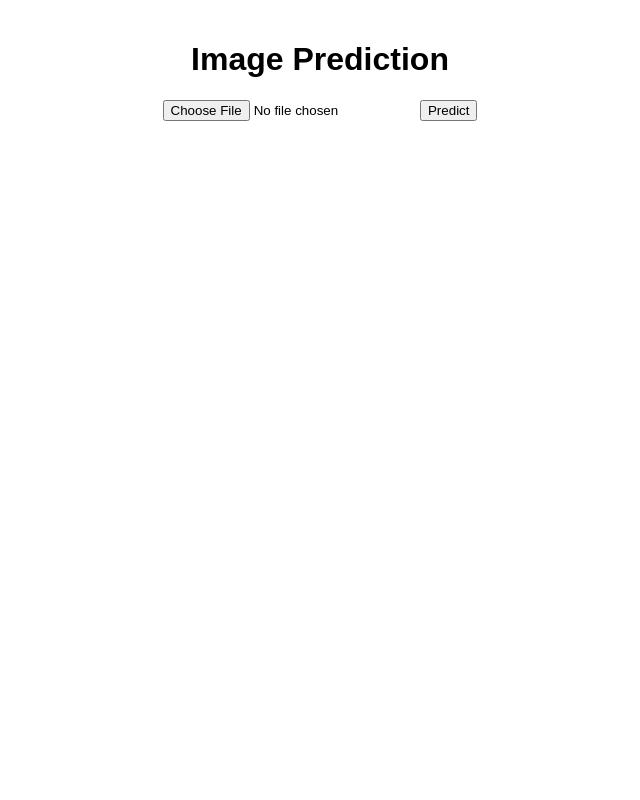
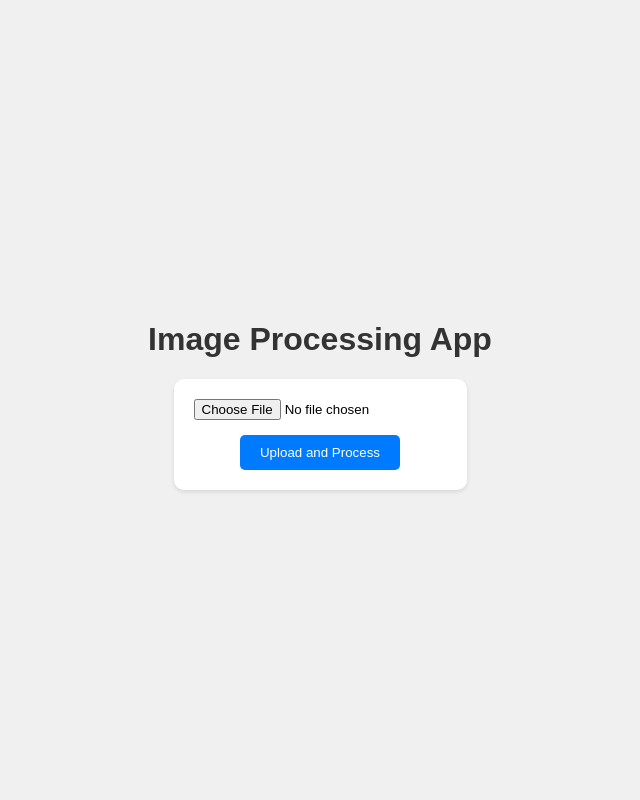
Before and after one commit to Arshdhanani/api-pipe, a Flask app: page / in a window 1280 px wide. Shown: the whole page, without its empty margins (320-960 px from the left). Run offline with Flask 3, Linux system fonts and the light colour scheme.

Commit message:
Update index.html

```diff
--- a/templates/index.html
+++ b/templates/index.html
@@ -3,42 +3,75 @@
 <head>
     <meta charset="UTF-8">
     <meta name="viewport" content="width=device-width, initial-scale=1.0">
-    <title>Image Prediction</title>
+    <title>Image Processing App</title>
     <style>
         body {
             font-family: Arial, sans-serif;
+            background-color: #f0f0f0;
+            display: flex;
+            flex-direction: column;
+            align-items: center;
+            justify-content: center;
+            height: 100vh;
             margin: 0;
+        }
+        h1 {
+            color: #333;
+        }
+        form {
+            background: #fff;
             padding: 20px;
+            border-radius: 10px;
+            box-shadow: 0 2px 4px rgba(0,0,0,0.1);
             display: flex;
             flex-direction: column;
             align-items: center;
         }
-        #image-form {
-            margin-bottom: 20px;
+        input[type="file"] {
+            margin-bottom: 15px;
         }
-        #output-image {
+        button {
+            padding: 10px 20px;
+            border: none;
+            background: #007bff;
+            color: white;
+            border-radius: 5px;
+            cursor: pointer;
+        }
+        button:hover {
+            background: #0056b3;
+        }
+        #outputImage {
+            margin-top: 20px;
             max-width: 100%;
-            border: 1px solid #ddd;
-            margin-top: 20px;
+            border: 2px solid #ddd;
+            border-radius: 10px;
+            display: none;
+        }
+        .error {
+            color: red;
+            margin-top: 10px;
         }
     </style>
 </head>
 <body>
-    <h1>Image Prediction</h1>
-    <form id="image-form">
-        <input type="file" id="image-input" accept="image/*" required>
-        <button type="submit">Predict</button>
+    <h1>Image Processing App</h1>
+    <form id="uploadForm">
+        <input type="file" id="imageInput" accept="image/*" required />
+        <button type="submit">Upload and Process</button>
     </form>
-    <div id="result">
-        <img id="output-image" src="" alt="Output Image" style="display:none;">
-    </div>
+    <img id="outputImage" src="" alt="Processed Image" />
+    <div id="errorMessage" class="error"></div>
 
     <script>
-        document.getElementById('image-form').addEventListener('submit', async function(event) {
+        document.getElementById('uploadForm').addEventListener('submit', async function(event) {
             event.preventDefault();
-            const imageInput = document.getElementById('image-input');
+            const imageInput = document.getElementById('imageInput');
+            const errorMessage = document.getElementById('errorMessage');
+            const outputImage = document.getElementById('outputImage');
+
             if (imageInput.files.length === 0) {
-                alert('Please select an image.');
+                errorMessage.textContent = 'Please select an image to upload.';
                 return;
             }
 
@@ -50,18 +83,20 @@
                     method: 'POST',
                     body: formData
                 });
+
                 const result = await response.json();
+
                 if (response.ok) {
-                    const outputImageUrl = result.output_image_url;
-                    const outputImage = document.getElementById('output-image');
-                    outputImage.src = outputImageUrl;
+                    outputImage.src = result.output_image_url;
                     outputImage.style.display = 'block';
+                    errorMessage.textContent = '';
                 } else {
-                    alert(result.error || 'Prediction failed.');
+                    outputImage.style.display = 'none';
+                    errorMessage.textContent = result.error;
                 }
             } catch (error) {
-                console.error('Error:', error);
-                alert('An error occurred while processing your request.');
+                outputImage.style.display = 'none';
+                errorMessage.textContent = 'An error occurred while processing the image.';
             }
         });
     </script>
```
